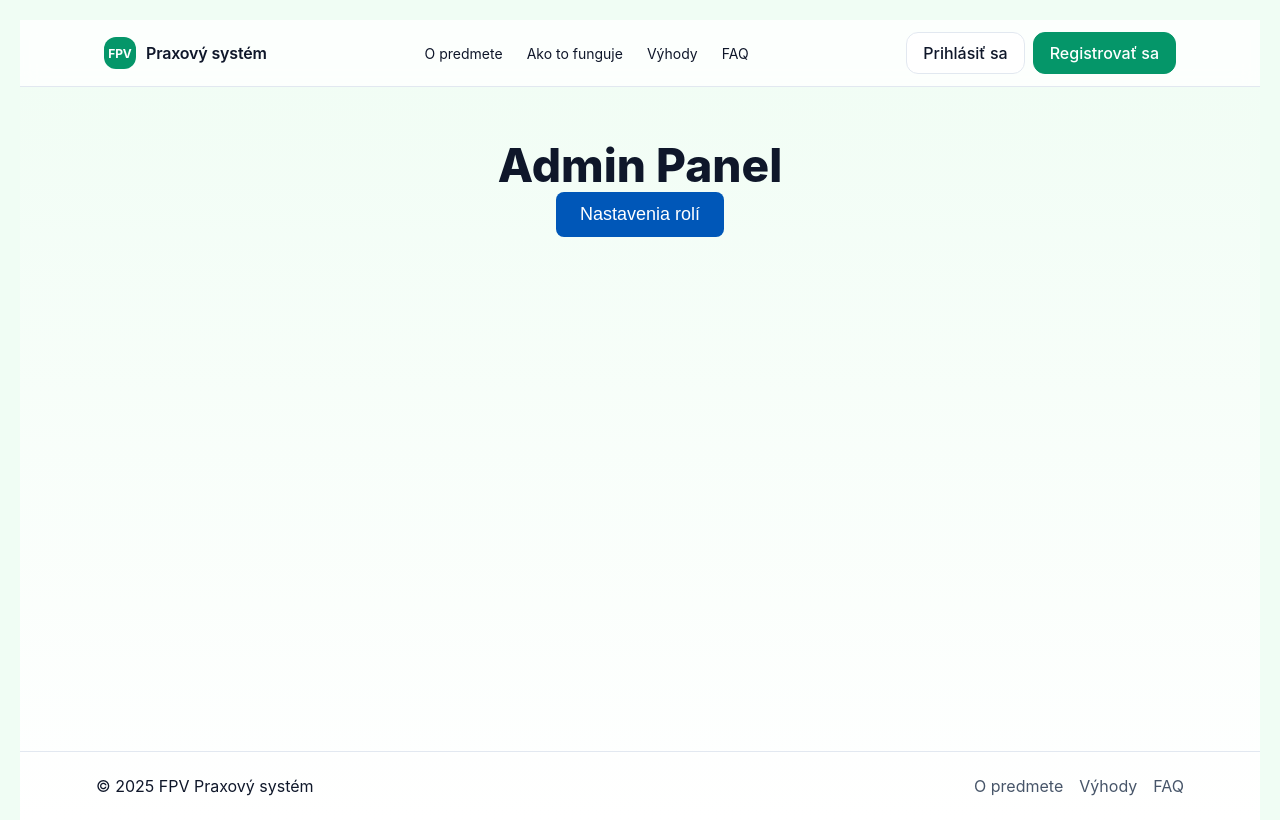
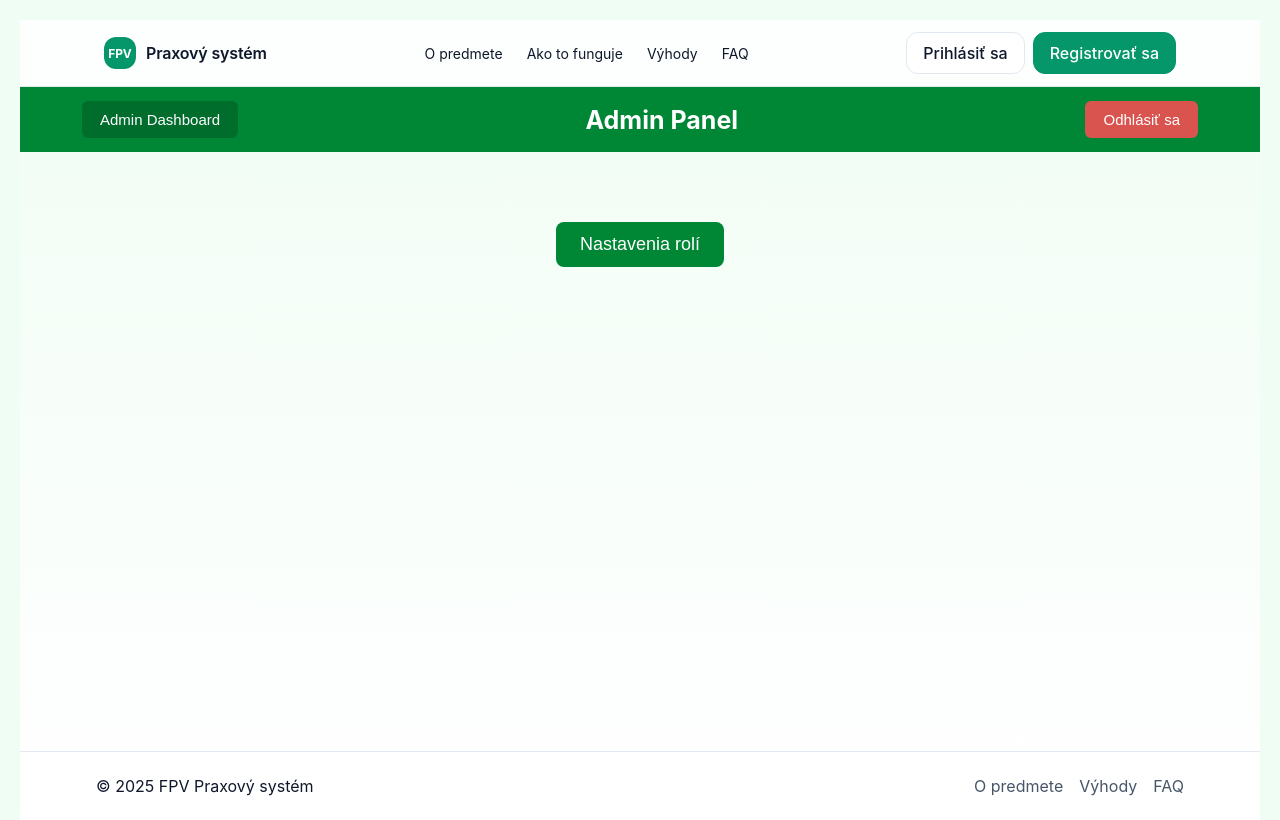
Before and after one commit to marekpng/internship-management-system, a Vue app in the folder frontend/: page /admin/dashboard in a window 1280 px wide. Built offline with nearby package versions, Linux system fonts and the light colour scheme; sample sign-in values are in the browser's storage.

Commit message:
modified UI admin dashboard & minor changes

```diff
--- a/frontend/src/router/index.js
+++ b/frontend/src/router/index.js
@@ -108,12 +108,6 @@ const router = createRouter({
       meta: { requiresAuth: true }
     },
     {
-      path: '/admin/dashboard',
-      name: 'adminDashboard',
-      component: () => import('@/views/Admin/AdminDashboardView.vue'),
-      meta: { requiresAuth: true }
-    },
-    {
       path: '/admin/role-settings',
       name: 'adminRoleSettings',
       component: () => import('@/views/Admin/AdminRoleSettingsView.vue'),
--- a/frontend/src/views/Admin/AdminDashboardView.vue
+++ b/frontend/src/views/Admin/AdminDashboardView.vue
@@ -2,9 +2,15 @@
 <template>
   <div class="landing">
     <HeaderComponent />
+<nav class="admin-nav">
+      <div class="nav-container">
+        <button class="nav-btn" @click="goBack">Admin Dashboard</button>
+        <span class="nav-title">Admin Panel</span>
+        <button class="nav-btn logout" @click="logout">Odhlásiť sa</button>
+      </div>
+    </nav>
+            <div class="admin-dashboard">
 
-            <div class="admin-dashboard">
-                <h1>Admin Panel</h1>
 
                 <button class="role-btn" @click="goToRoleSettings">
                 Nastavenia rolí
@@ -33,8 +39,11 @@ export default {
     function goToRoleSettings() {
       router.push("/admin/role-settings");
     }
-
-    return { goToRoleSettings };
+    function logout() {
+      localStorage.removeItem("access_token");
+      router.push("/login");
+    }
+    return { goToRoleSettings, logout };
   },
 };
 </script>
@@ -47,7 +56,7 @@ export default {
 
 .role-btn {
   padding: 12px 24px;
-  background-color: #0057b8;
+  background-color: #008736;
   color: white;
   border: none;
   border-radius: 8px;
@@ -58,4 +67,40 @@ export default {
 .role-btn:hover {
   background-color: #003f86;
 }
+.admin-nav {
+  background: #008736;
+  padding: 14px 0;
+  margin-bottom: 30px;
+}
+
+.nav-container {
+  width: 90%;
+  margin: auto;
+  display: flex;
+  justify-content: space-between;
+  align-items: center;
+  color: white;
+}
+
+.nav-title {
+  font-size: 25px;
+  font-weight: bold;
+}
+
+.nav-btn {
+  background: #016d2c;
+  color: white;
+  border: none;
+  padding: 10px 18px;
+  border-radius: 6px;
+  cursor: pointer;
+}
+
+.nav-btn:hover {
+  background: #008736;
+}
+
+.logout {
+  background: #d9534f !important;
+}
 </style>
--- a/frontend/src/views/Admin/AdminRoleSettingsView.vue
+++ b/frontend/src/views/Admin/AdminRoleSettingsView.vue
@@ -5,7 +5,7 @@
     <!-- ADMIN NAVBAR -->
     <nav class="admin-nav">
       <div class="nav-container">
-        <button class="nav-btn" @click="goBack">🏠 Admin Dashboard</button>
+        <button class="nav-btn" @click="goBack">Admin Dashboard</button>
         <span class="nav-title">Nastavenia rolí</span>
         <button class="nav-btn logout" @click="logout">Odhlásiť sa</button>
       </div>
@@ -157,7 +157,7 @@ export default {
 <style scoped>
 /* ADMIN NAVBAR */
 .admin-nav {
-  background: #003f86;
+  background: #008736;
   padding: 14px 0;
   margin-bottom: 30px;
 }
@@ -172,12 +172,12 @@ export default {
 }
 
 .nav-title {
-  font-size: 20px;
+  font-size: 25px;
   font-weight: bold;
 }
 
 .nav-btn {
-  background: #0057b8;
+  background: #016d2c;
   color: white;
   border: none;
   padding: 10px 18px;
@@ -186,7 +186,7 @@ export default {
 }
 
 .nav-btn:hover {
-  background: #004a9a;
+  background: #008736;
 }
 
 .logout {
@@ -221,7 +221,7 @@ export default {
 }
 
 th {
-  background: #0057b8;
+  background: #008736;
   color: white;
   padding: 14px;
 }
@@ -232,7 +232,7 @@ td {
 }
 
 .badge {
-  background: #0057b8;
+  background: #008736;
   padding: 4px 10px;
   border-radius: 6px;
   color: white;
@@ -242,7 +242,7 @@ td {
 
 /* BUTTONS */
 .btn-primary {
-  background: #0057b8;
+  background: #008736;
   padding: 8px 16px;
   color: white;
   border-radius: 6px;
@@ -251,7 +251,7 @@ td {
 }
 
 .btn-primary:hover {
-  background: #003f86;
+  background: #008736;
 }
 
 .btn-secondary {
```
